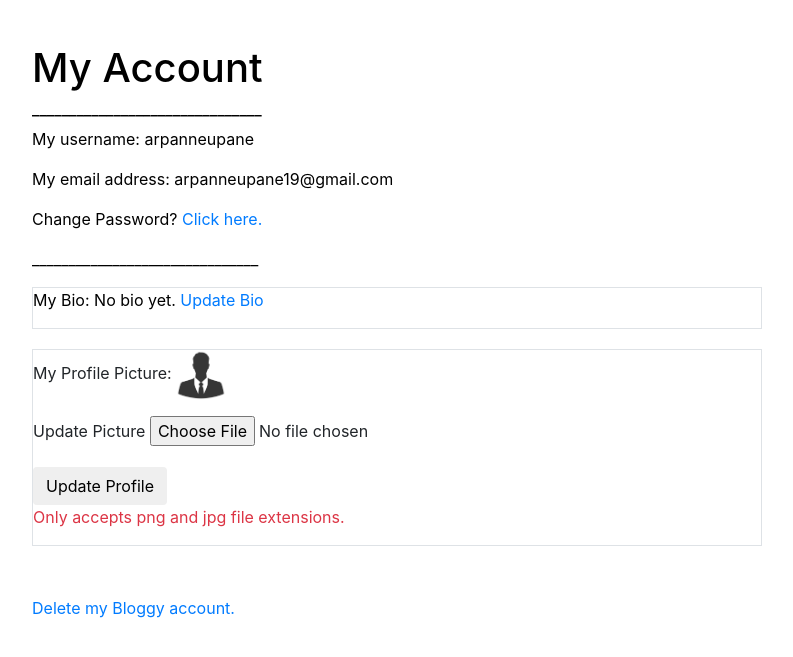
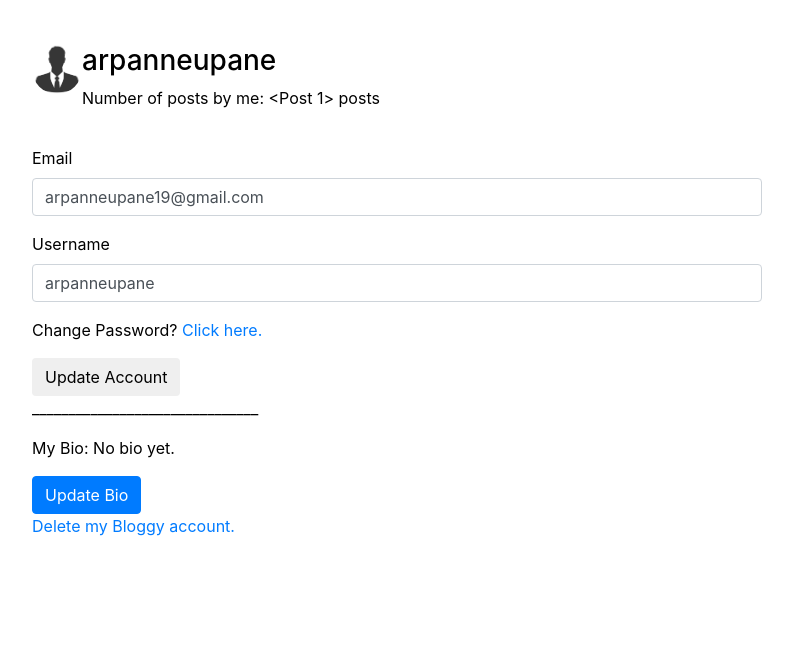
Before and after one commit to ShaikhMohammaddanish/bloggy-webapp, a Flask app: page /profile in a window 1280 px wide. Shown: the part 56-713 px from the top of the page, without its empty margins (53-846 px from the left). Run offline with Flask 2, Linux system fonts and the light colour scheme; a user stored in the database is signed in; data comes from the database, SQL or seed files in the repository; both versions use the stored data as it was before the commit; some libraries are stand-ins or nearby versions.

Commit message:
added account update form

```diff
--- a/main.py
+++ b/main.py
@@ -1,7 +1,7 @@
 from flask import Flask, render_template, session, request, url_for, redirect, flash, abort, session
 from flask_sqlalchemy import SQLAlchemy
 from flask_wtf import FlaskForm
-from flask_wtf.file import FileAllowed, FileField
+from flask_wtf.file import FileField, FileAllowed
 from flask_bootstrap import Bootstrap
 from wtforms import StringField, PasswordField, SubmitField, BooleanField, TextAreaField
 from wtforms.validators import InputRequired, Email, Length, ValidationError
@@ -9,13 +9,12 @@
 from flask_login import LoginManager, UserMixin, login_user, login_required, logout_user, current_user
 from flask_mail import Mail, Message
 import os
-from flask_security import Security, SQLAlchemyUserDatastore
 from itsdangerous import TimedJSONWebSignatureSerializer as Serializer
 from datetime import datetime
 from flask_bcrypt import Bcrypt
+from PIL import Image
 from flask_admin import Admin, AdminIndexView
 from flask_admin.contrib.sqla import ModelView
-from PIL import Image
 import secrets
 
 app = Flask(__name__)
@@ -77,24 +76,6 @@
     user_id = db.Column(db.Integer, db.ForeignKey('user.id'), nullable=False)
 
 
-class MyModelView(ModelView):
-    def is_accessible(self):
-        return current_user.is_authenticated
-
-
-    def inaccessible_callback(self, name, **kwargs):
-        # redirect to login page if user doesn't have access
-        return redirect(url_for('login'))
-
-
-class MyAdminView(AdminIndexView):
-    def is_accessible(self):
-        return current_user.is_authenticated
-
-
-admin = Admin(app, index_view=MyAdminView())
-admin.add_view(MyModelView(User, db.session))
-admin.add_view(MyModelView(Post, db.session))
 
 class PostForm(FlaskForm):
     post_title = StringField("Title", validators=[InputRequired(), Length(min=4, max=40)])
@@ -107,21 +88,15 @@
     post_content = TextAreaField("Description", validators=[InputRequired(), Length(min=4, max=1000)])
     submit = SubmitField("Update Post")
 
-
 class LoginForm(FlaskForm):
     username = StringField("Username", validators=[InputRequired(), Length(min=4, max=50)])
     password = PasswordField("Password", validators=[InputRequired(), Length(min=4, max=15)])
 
 class BioForm(FlaskForm):
-
+    # bio = TextAreaField("Bio", validators=[InputRequired(), Length(min=4, max=1000)])
     bio = TextAreaField('Bio', [Length(min=0, max=1000)])
 
     submit = SubmitField("Update Bio")
-
-class ProfilePicForm(FlaskForm):
-    picture = FileField('Update Picture', validators=[FileAllowed(['jpg', 'png'])])
-    submit = SubmitField('Update Profile')
-
 
 class RegisterForm(FlaskForm):
     email = StringField("Email", validators=[InputRequired(), Email(message="Invalid Email"), Length(max=50)], render_kw={"placeholder": "example@gmail.com"})
@@ -137,6 +112,25 @@
         existing_user_email = User.query.filter_by(email=email.data).first()
         if existing_user_email:
             raise ValidationError("That email address belongs to different user. Please choose a different one.")
+
+
+class UpdateAccount(FlaskForm):
+    email = StringField("Email", validators=[InputRequired(), Email(message="Invalid Email"), Length(max=50)], render_kw={"placeholder": "example@gmail.com"})
+    username = StringField("Username", validators=[InputRequired(), Length(min=4, max=15)])
+    submit = SubmitField('Update Account')
+
+
+    def validate_username(self, username):
+        if current_user.username != username.data:
+            user = User.query.filter_by(username=username.data).first()
+            if user:
+                raise ValidationError("That username already exists. Please choose a different one.")
+
+    def validate_email(self, email):
+        if current_user.email != email.data:
+            email = User.query.filter_by(email=email.data).first()
+            if email:
+                raise ValidationError("That email address belongs to different user. Please choose a different one.")
 
 
 class ForgotPasswordForm(FlaskForm):
@@ -157,6 +151,27 @@
     password = PasswordField("Password", validators=[InputRequired(), Length(min=4, max=15)])
     submit = SubmitField("Delete My Account")
 
+
+class MyModelView(ModelView):
+    def is_accessible(self):
+        return current_user.is_authenticated
+
+
+    def inaccessible_callback(self, name, **kwargs):
+        # redirect to login page if user doesn't have access
+        return redirect(url_for('login'))
+
+
+class MyAdminView(AdminIndexView):
+    def is_accessible(self):
+        return current_user.is_authenticated
+
+
+admin = Admin(app, index_view=MyAdminView())
+admin.add_view(MyModelView(User, db.session))
+admin.add_view(MyModelView(Post, db.session))
+
+
 # Error handling
 @app.errorhandler(404)
 def page_not_found(e):
@@ -168,6 +183,7 @@
     return "<h1>403 You do not have permission to do that.</h1>", 403
 
 
+# Admin
 @app.route('/admin_login')
 def admin_login():
     user = User.query.get(1)
@@ -178,7 +194,6 @@
 def admin_logout():
     logout_user()
     return 'logged out'
-
 
 # Home Page
 @app.route("/home")
@@ -196,50 +211,25 @@
     return render_template("userhome.html", posts=posts, title="My Dashboard")
 
 
-def save_picture(form_picture):
-    random_hex = secrets.token_hex(8)
-    _, f_ext = os.path.splitext(form_picture.filename)
-    picture_fn = random_hex + f_ext
-    picture_path = os.path.join(app.root_path, 'static/profile_pic', picture_fn)
-
-    output_size = (125, 125)
-    i = Image.open(form_picture)
-    i.thumbnail(output_size)
-    i.save(picture_path)
-
-    return picture_fn
 
 
 # User Account Information
 @app.route("/profile", methods=['GET', 'POST'])
 @login_required
 def profile():
-    form = ProfilePicForm()
+    posts = Post.query.filter_by(author=current_user).first()
+    form = UpdateAccount()
     if form.validate_on_submit():
-        if form.picture.data:
-            picture_file = save_picture(form.picture.data)
-            current_user.profile_pic = picture_file
-        flash('Profile Picture has been updated', 'success')
+        current_user.username = form.username.data
+        current_user.email = form.email.data
+        db.session.commit()
+        flash('Your account has been updated!', 'success')
         return redirect(url_for('profile'))
-        db.session.commit()
-    image_file = url_for('static', filename='profile_pic/' + current_user.profile_pic)
-    return render_template("profile.html", image_file=image_file, name=current_user.username, email=current_user.email, profile_pic=current_user.profile_pic, title="My Profile", form=form)
-
-
-
-
-# # Create The profile pic
-# @app.route('/profile/picture', methods=['GET', 'POST'])
-# @login_required
-# def profile_picture():
-#     form = ProfilePicForm()
-#     if form.validate_on_submit():
-#         current_user.profile_pic = form.picture.data
-#         db.session.commit()
-#         flash('Your profile picture has been updated!', 'success')
-#         return redirect(url_for('profile'))
-#     return render_template('picture.html', form=form, title="Update Profile Picture")
-
+    elif request.method == 'GET':
+        form.username.data = current_user.username
+        form.email.data = current_user.email
+    profile_pic = url_for('static', filename='profile_pics/' + current_user.profile_pic)
+    return render_template("profile.html", name=current_user.username, email=current_user.email, title="My Profile", form=form, posts=posts, image_file=profile_pic)
 
 
 # Create Bio
@@ -264,7 +254,7 @@
 @login_required
 def user(username):
     user = User.query.filter_by(username=username).first_or_404()
-    return render_template('user.html', title=user.username, user=user, posts=user.posts, profile_picture=user.profile_pic)
+    return render_template('user.html', title=user.username, user=user, posts=user.posts)
 
 
 
--- a/templates/profile.html
+++ b/templates/profile.html
@@ -21,37 +21,41 @@
       {% endfor %}
   {% endif %}
 {% endwith %}
-    <h1>My Account</h1>
-    <h6>_______________________________</h6>
-
-    <p>My username: {{ name }}</p>
-
-    <p>My email address: {{ email }}</p>
-
-    <p>Change Password? <a href="changepassword">Click here.</a></p>
-    <p>_______________________________</p>
-    <div class='border'>
-      {% if current_user.bio_content == None %}
-        <p>My Bio: No bio yet.  <a href="/profile/bio">Update Bio</a></p>
+<div class="content-section">
+  <div class='media'>
+    <img class='rounded-circle account-img' src='{{ image_file }}' width="50" height="50">
+    <div class='media-body'>
+      <h3 class='account-heading'>{{ name }}</h3>
+      {% if posts == None %}
+        <p>Number of posts by me: 0 posts</p>
       {% else %}
-        <p>My Bio: {{current_user.bio_content}}  <a href="/profile/bio">Update Bio</a></p>
+        <p>Number of posts by me: {{posts}} posts</p>
       {% endif %}
     </div>
-
+  </div>
+  <div class='form'>
+  <form method='POST' action=''>
+    {{ form.hidden_tag ()}}
+    {{ wtf.form_field(form.email)}}
+    {{ wtf.form_field(form.username)}}
+    <p>Change Password? <a href="changepassword">Click here.</a></p>
+    {{ wtf.form_field(form.submit)}}
+  </form>
+  </div>
 </div>
 
-<div class="profile-pic">
 
-  <div class='border'>
-    <p>My Profile Picture: <img src="{{ image_file }}" width='50' height='50'></p>
-    <form method="POST" action="/profile">
-      {{ form.hidden_tag() }}
-      {{ wtf.form_field(form.picture)}}
-      {{ wtf.form_field(form.submit)}}
-      <p class="text-danger">Only accepts png and jpg file extensions.</p>
-    </form>
-  </div>
+    <p>_______________________________</p>
+    {% if current_user.bio_content == None %}
+      <p>My Bio: No bio yet.</p>
+    {% else %}
+      <p>My Bio: {{current_user.bio_content}} </p>
+    {% endif %}
+    <a class="btn btn-primary" href="/profile/bio">Update Bio</a>
 </div>
+
+
+
 
 
 <footer class="delete-acc">
@@ -74,18 +78,13 @@
     footer{
     left: 0;
     bottom: 0;
-    margin-top: 50px;
 
     }
 
-    .border{
-      border: 3px black solid;
+    .form{
+      margin-top: 20px;
     }
 
 
-    .profile-pic {
-      margin-top: 20px;
-    }
-
 </style>
 {% endblock %}
```
Also changed, not shown: templates/picture.html (deleted, +0 -20 lines), templates/userhome.html (+0 -19 lines), database.db, static/profile_pics/default.jpg (renamed from static/profile_pic/default.jpg), 2 other files.
